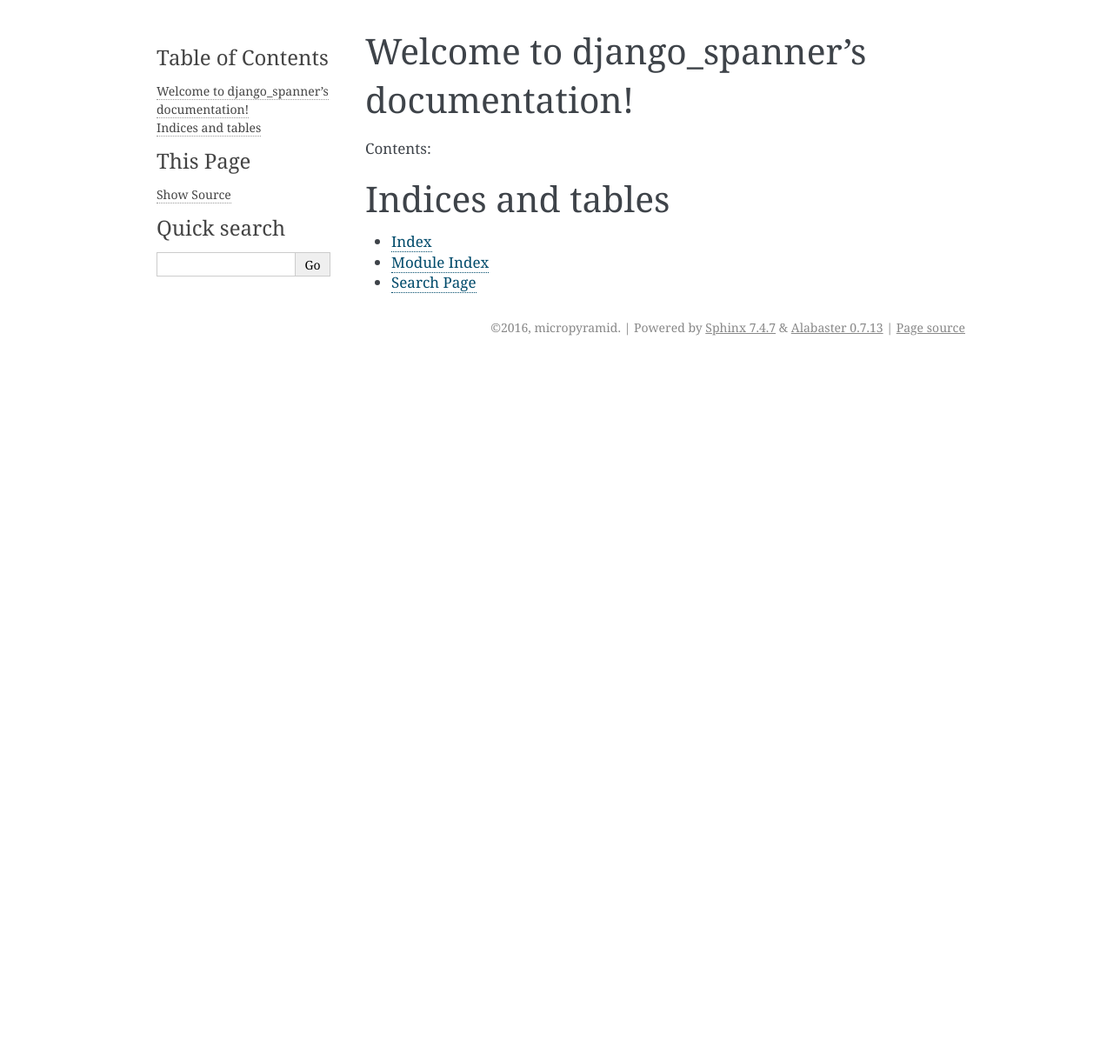
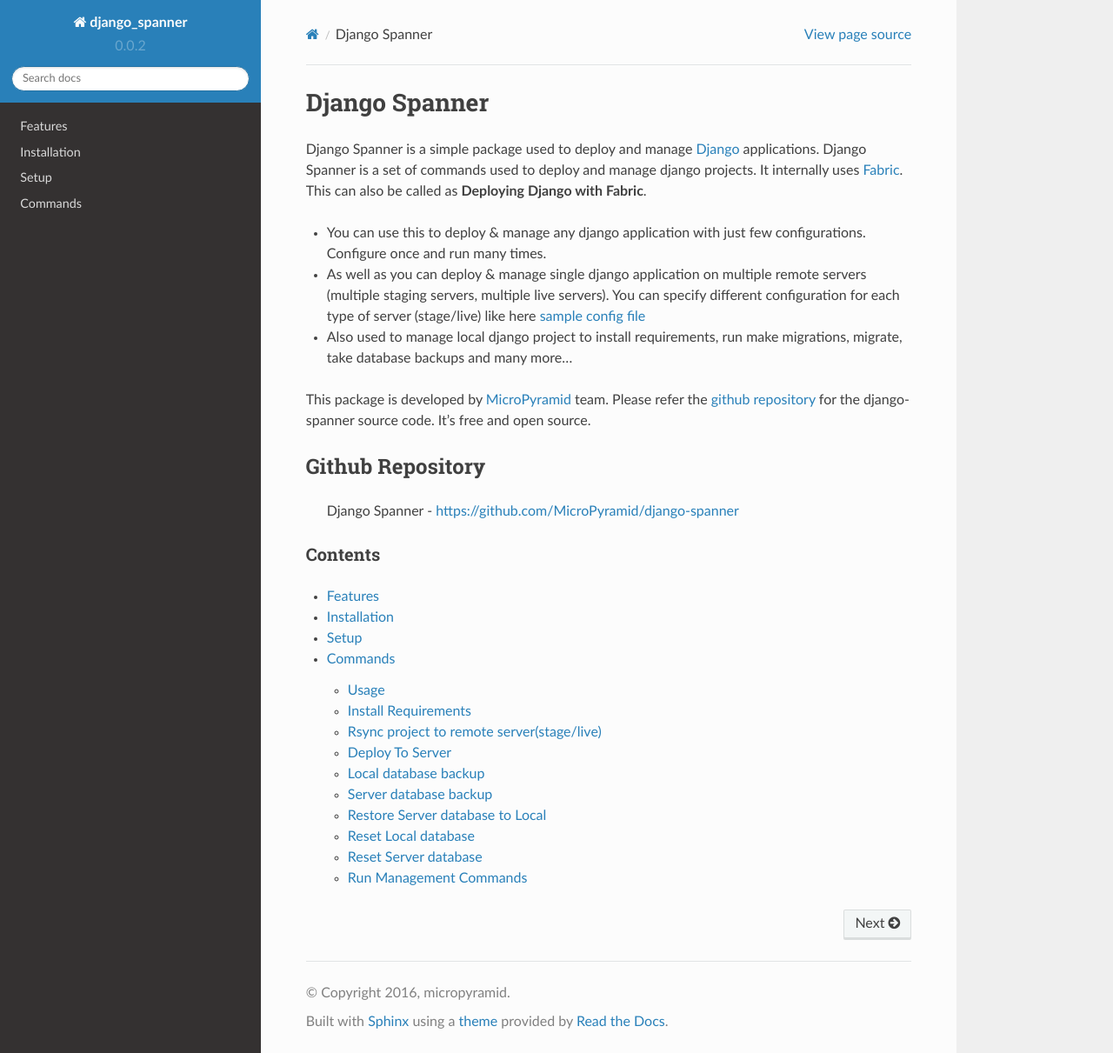
Before and after one commit to MicroPyramid/deploy-python, a Sphinx documentation site: the page built from docs/source/index.rst, in a window 1280 px wide and 1211 px high. Shown: the whole window at 87% size. Built offline with Sphinx 7.4.7 and the Read the Docs theme 2.0.0, drawn with Linux system fonts in a browser that asks for light colours.

Commit message:
Added documentation - features, installation, setup and list of all functions (#5)

```diff
--- /dev/null
+++ b/docs/source/commands.rst
@@ -0,0 +1,177 @@
+Commands
+===========
+
+Usage
+-------
+
+    .. code-block:: python
+
+        fab <run_local/run_stage/run_live> <command_name>
+
+
+    **List Commands** - shows the list of all available fab commands
+
+
+        .. code-block:: python
+
+            fab -l
+
+
+Install Requirements
+----------------------
+
+* To install the requirements on your local system:
+
+    .. code-block:: python
+
+        fab run_local activate_env_install_requirements
+
+                (or)
+
+        fab activate_env_install_requirements
+
+* To install the requirements on your remote staging servers:
+
+    .. code-block:: python
+
+        fab run_stage activate_env_install_requirements
+
+* To install the requirements on your remote live servers:
+
+    .. code-block:: python
+
+        fab run_live activate_env_install_requirements
+
+
+Rsync project to remote server(stage/live)
+---------------------------------------------
+
+To rsync project local files to remote destination server -
+
+    * with settings file -
+
+        .. code-block:: python
+
+            fab <run_stage/run_live> rsync_with_settings
+
+    * without settings file -
+
+        .. code-block:: python
+
+            fab <run_stage/run_live> rsync_without_settings
+
+
+Deploy To Server
+------------------
+
+This commands copy local project files to destination(stage/live) servers, installs requirements, applies migrations and finally runs uWSGI server(both in debug and deployment modes)
+
+    .. code-block:: python
+
+            fab <run_stage/run_live> deploy_to_server
+
+    By default, this command rsyncs project files without settings file and runs touch command for project uwsgi file under /etc/uwsgi/vassals/ folder.
+
+    * To rsync with settings file and to run uwsgi in debug mode:
+
+        .. code-block:: python
+
+            fab <run_stage/run_live> deploy_to_server:sync_with_setting='true',debug='true'
+
+
+    .. note::
+
+        It automatically creates project_root, env in server if not exists
+
+
+Local database backup
+-----------------------
+
+    .. code-block:: python
+
+        fab take_local_backup
+
+
+Server database backup
+------------------------
+
+    .. code-block:: python
+
+        fab <run_stage/run_live> take_server_backup
+
+
+Restore Server database to Local
+---------------------------------
+
+.. code-block:: python
+
+        fab <run_stage/run_live> take_server_backup
+        fab restore_to_local
+
+
+Reset Local database
+-----------------------
+
+    .. code-block:: python
+
+        fab reset_local_db
+
+
+Reset Server database
+-----------------------
+
+    .. code-block:: python
+
+        fab <run_stage/run_live> reset_server_db
+
+
+Run Management Commands
+--------------------------
+
+This function is used to run management commands -
+
+    .. code-block:: python
+
+            fab <run_local/run_stage/run_live> manage_py:<management_command_name>
+
+    * To apply migrations
+
+        .. code-block:: python
+
+                fab <run_local/run_stage/run_live> migrate
+
+    * Execute collect static
+
+        .. code-block:: python
+
+                fab <run_local/run_stage/run_live> collect_static
+
+    * Rebuild search index
+
+        .. code-block:: python
+
+                fab <run_local/run_stage/run_live> rebuild_index
+
+    * To restart celery in remote servers
+
+        .. code-block:: python
+
+                fab <run_stage/run_live> restart_celery
+
+    * To restart supervisorctl in remote servers
+
+        .. code-block:: python
+
+                fab <run_stage/run_live> restart_supervisior
+
+    * To restart uwsgi in remote servers
+
+        .. code-block:: python
+
+                fab <run_stage/run_live> restart_uwsgi
+
+    * To restart remote servers
+
+        .. code-block:: python
+
+                fab <run_stage/run_live> restart_server
--- a/docs/source/conf.py
+++ b/docs/source/conf.py
@@ -119,7 +119,7 @@
 # The theme to use for HTML and HTML Help pages.  See the documentation for
 # a list of builtin themes.
 #
-html_theme = 'alabaster'
+html_theme = 'sphinx_rtd_theme'
 
 # Theme options are theme-specific and customize the look and feel of a theme
 # further.  For a list of options available for each theme, see the
--- /dev/null
+++ b/docs/source/features.rst
@@ -0,0 +1,18 @@
+Features
+===========
+
+    * Install requirements in a virtualenv.
+    * Migrate database.
+    * Execute any management command.
+    * Rsync files to destination server(stage/live) with and without settings file.
+    * Deploy the django application to server(Installs requirements, migrates database, rsync files, runs uwsgi server).
+    * Take database backups(server backups as well as local).
+    * Restore local and server databases.
+    * Reset local and server databases.
+    * Restart server, celery, supervisor, uwsgi.
+    * Rebuild index, collect static.
+
+
+.. note::
+
+    You can execute all these commands in local as well as remote servers.
--- a/docs/source/index.rst
+++ b/docs/source/index.rst
@@ -3,19 +3,48 @@
    You can adapt this file completely to your liking, but it should at least
    contain the root `toctree` directive.
 
-Welcome to django_spanner's documentation!
-==========================================
 
-Contents:
+Django Spanner
+================
+
+Django Spanner is a simple package used to deploy and manage `Django`_ applications. Django Spanner is a set of commands used to deploy and manage django projects. It internally uses `Fabric`_. This can also be called as **Deploying Django with Fabric**.
+
+* You can use this to deploy & manage any django application with just few configurations. Configure once and run many times.
+
+* As well as you can deploy & manage single django application on multiple remote servers (multiple staging servers, multiple live servers). You can specify different configuration for each type of server (stage/live) like here `sample config file`_
+
+* Also used to manage local django project to install requirements, run make migrations, migrate, take database backups and many more...
+
+
+This package is developed by `MicroPyramid`_ team. Please refer the `github repository`_ for the django-spanner source code. It's free and open source.
+
+
+Github Repository
+********************
+
+    Django Spanner - `https://github.com/MicroPyramid/django-spanner`_
+
+
+Contents
+----------
 
 .. toctree::
    :maxdepth: 2
 
+   features
+   installation
+   configuration
+   commands
 
 
-Indices and tables
-==================
+.. _`Django`: https://www.djangoproject.com/
 
-* :ref:`genindex`
-* :ref:`modindex`
-* :ref:`search`
+.. _`Fabric`: http://www.fabfile.org/
+
+.. _`MicroPyramid`: https://micropyramid.com/
+
+.. _`github repository`: https://github.com/MicroPyramid/django-spanner
+
+.. _`https://github.com/MicroPyramid/django-spanner`: https://github.com/MicroPyramid/django-spanner
+
+.. _`sample config file`: https://github.com/MicroPyramid/django-spanner/blob/master/django_spanner/sample_config.yaml
```
Also changed, not shown: docs/source/configuration.rst (added, +20 -0 lines), docs/source/installation.rst (added, +15 -0 lines).
